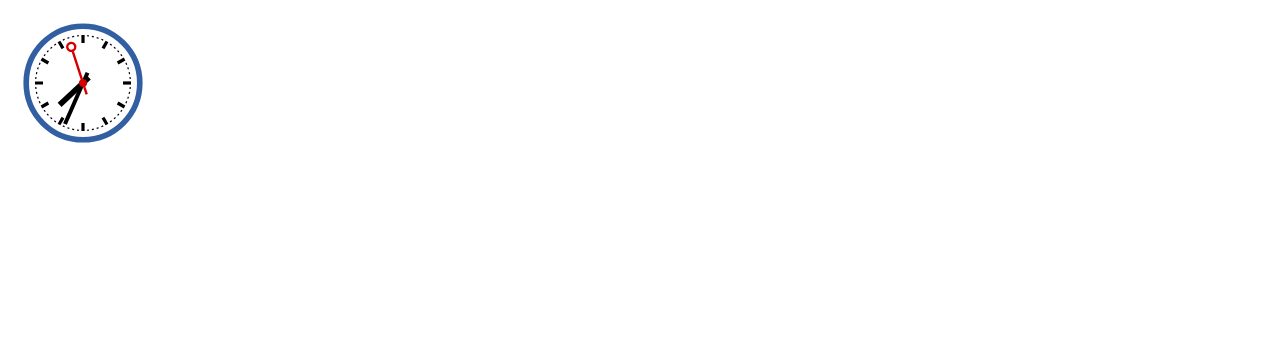
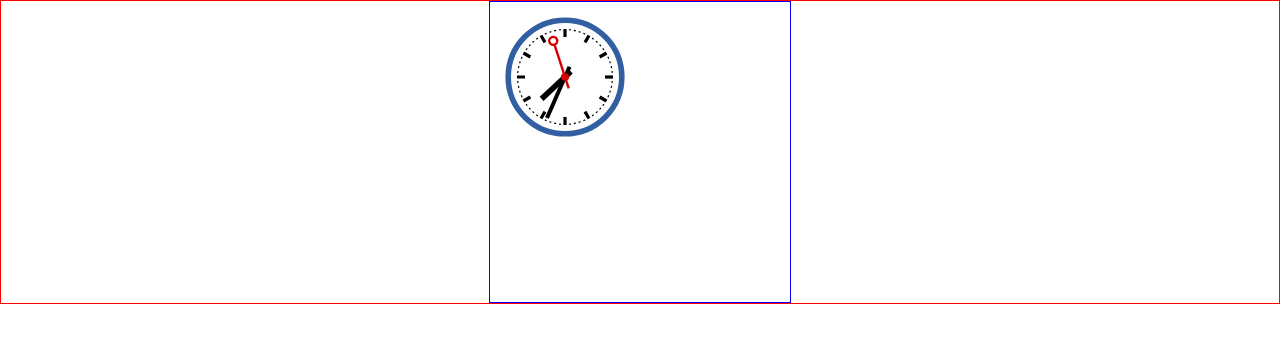
Before and after one commit to felipesntsassis/clock-js, a plain HTML site: page index.html in a window 1280 px wide. Drawn offline with Linux system fonts and the light colour scheme.

Commit message:
Inclusão de formatações CSS.

```diff
--- /dev/null
+++ b/css/clock.css
@@ -0,0 +1,26 @@
+/**
+  clock.css - The css style of sample.
+**/
+
+
+/* HTML elements override */
+
+body {
+    margin: 0;
+    padding: 0;
+}
+
+
+/* Main contents */
+
+#viewport {
+    display: flex;
+    height: 100%;
+    align-items: center;
+    justify-content: center;
+    border: 1px solid red;
+}
+
+#clock-viewport {
+    border: 1px solid blue;
+}
--- a/index.html
+++ b/index.html
@@ -5,14 +5,15 @@
     <meta charset="UTF-8">
     <meta name="viewport" content="width=device-width, initial-scale=1.0">
     <meta http-equiv="X-UA-Compatible" content="ie=edge">
+    <link rel="stylesheet" href="css/clock.css">
     <title>Clock JS Sample</title>
 </head>
 
 <body>
-    <article>
-        <canvas id="clock-viewport" width="300" height="300"></canvas>
-    </article>
-    <script src="js/clockjs.js"></script>
+    <div id="viewport">
+        <canvas id="clock-viewport" width="300 " height="300 "></canvas>
+    </div>
+    <script src="js/clockjs.js "></script>
 </body>
 
 </html>
```
